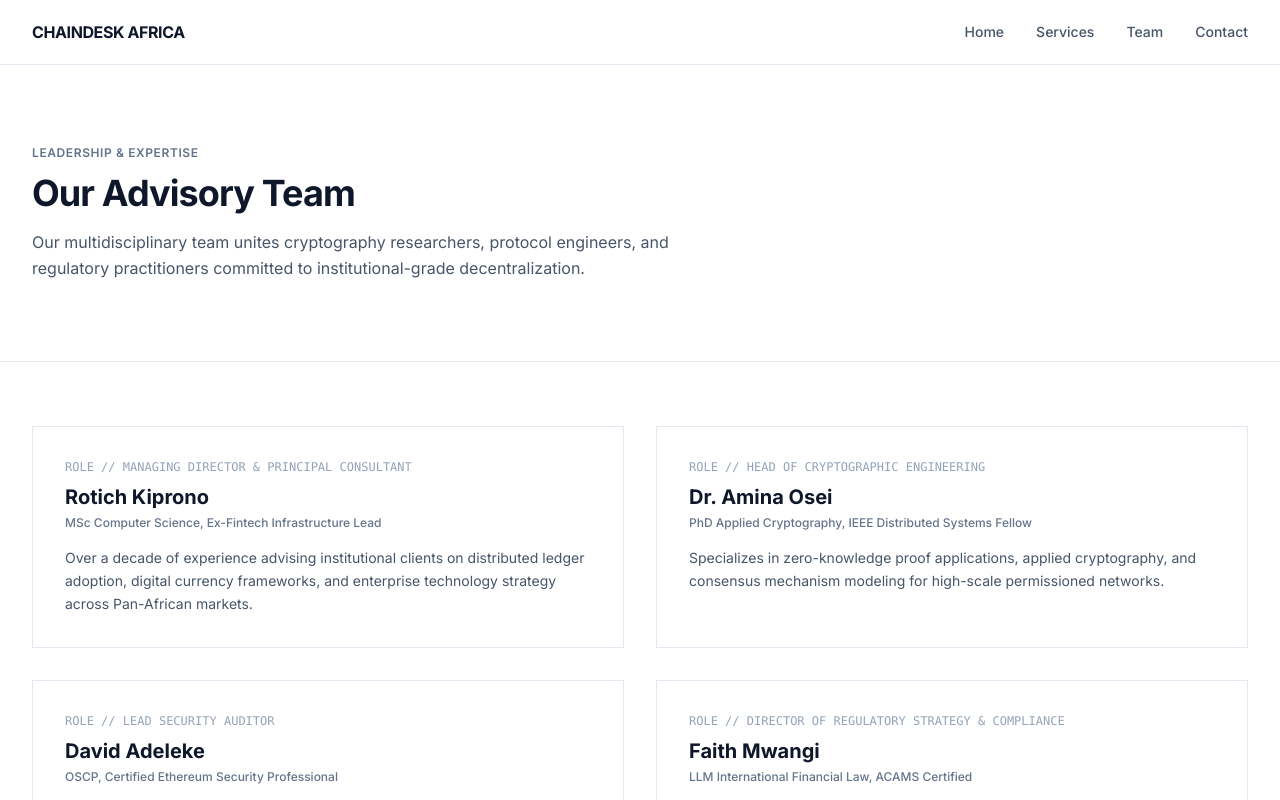
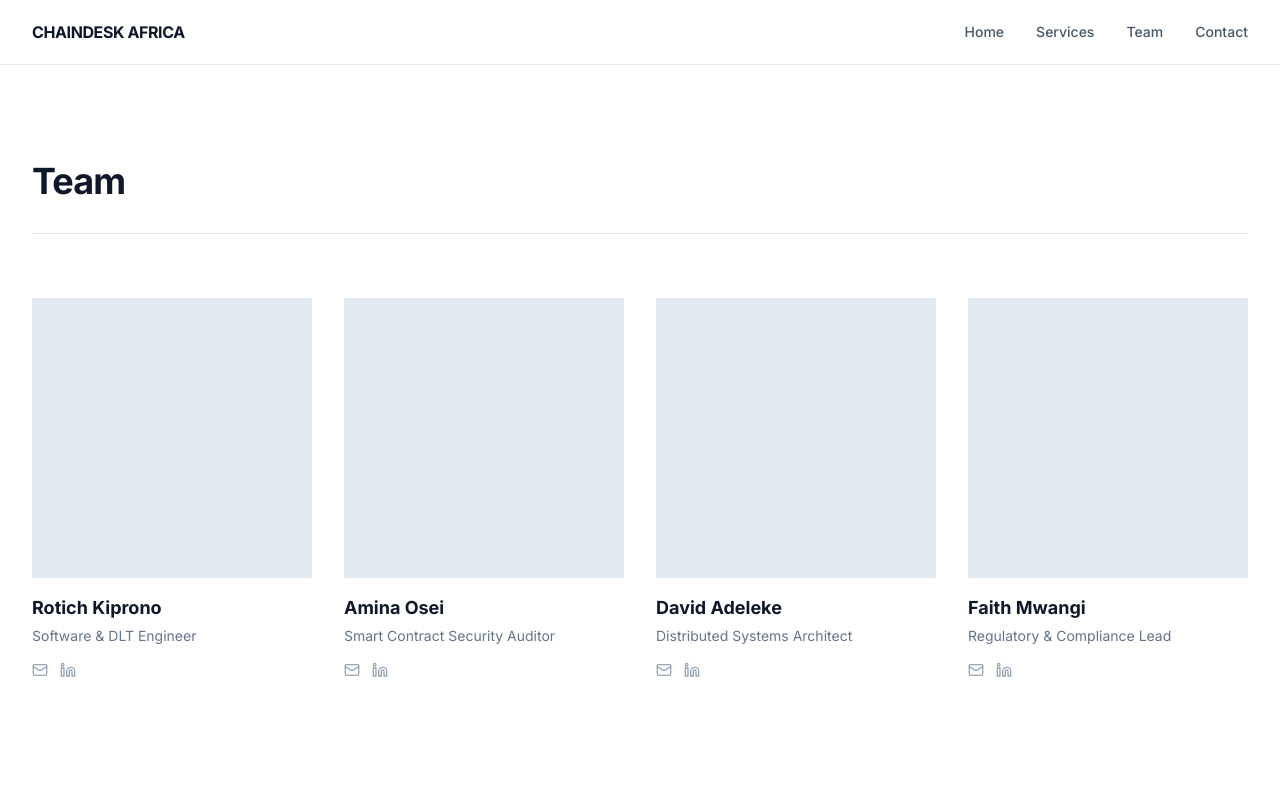
Before and after one commit to Rotichkiprono/ChaindeskAfrica, a Next.js app: page /team in a window 1280 px wide. Shown: the top 800 px of the page. Built offline with nearby package versions, Linux system fonts and the light colour scheme.

Commit message:
feat: implement radically minimalist Team page and configure ESLint

```diff
--- a/app/team/page.tsx
+++ b/app/team/page.tsx
@@ -1,77 +1,81 @@
+import { Mail, Linkedin } from "lucide-react";
+
 export default function TeamPage() {
-  const members = [
+  const team = [
     {
       name: "Rotich Kiprono",
-      role: "Managing Director & Principal Consultant",
-      bio: "Over a decade of experience advising institutional clients on distributed ledger adoption, digital currency frameworks, and enterprise technology strategy across Pan-African markets.",
-      credentials: "MSc Computer Science, Ex-Fintech Infrastructure Lead",
+      title: "Software & DLT Engineer",
+      email: "rotich@chaindesk.africa",
+      linkedin: "https://linkedin.com",
     },
     {
-      name: "Dr. Amina Osei",
-      role: "Head of Cryptographic Engineering",
-      bio: "Specializes in zero-knowledge proof applications, applied cryptography, and consensus mechanism modeling for high-scale permissioned networks.",
-      credentials: "PhD Applied Cryptography, IEEE Distributed Systems Fellow",
+      name: "Amina Osei",
+      title: "Smart Contract Security Auditor",
+      email: "amina@chaindesk.africa",
+      linkedin: "https://linkedin.com",
     },
     {
       name: "David Adeleke",
-      role: "Lead Security Auditor",
-      bio: "Veteran smart contract auditor having secured over $800M in cumulative Total Value Locked (TVL) across EVM and Rust protocols.",
-      credentials: "OSCP, Certified Ethereum Security Professional",
+      title: "Distributed Systems Architect",
+      email: "david@chaindesk.africa",
+      linkedin: "https://linkedin.com",
     },
     {
       name: "Faith Mwangi",
-      role: "Director of Regulatory Strategy & Compliance",
-      bio: "Directs institutional engagement with financial regulators, central banks, and capital markets authorities on digital asset frameworks and sandbox programs.",
-      credentials: "LLM International Financial Law, ACAMS Certified",
+      title: "Regulatory & Compliance Lead",
+      email: "faith@chaindesk.africa",
+      linkedin: "https://linkedin.com",
     },
   ];
 
   return (
-    <div className="bg-white">
-      {/* Header */}
-      <section className="border-b border-slate-200">
-        <div className="max-w-7xl mx-auto px-4 sm:px-6 lg:px-8 py-20">
-          <p className="text-xs font-semibold tracking-wider text-slate-500 uppercase mb-3">
-            Leadership & Expertise
-          </p>
-          <h1 className="text-3xl sm:text-4xl font-bold tracking-tight text-slate-900 mb-4">
-            Our Advisory Team
+    <div className="bg-white min-h-screen py-16 sm:py-24">
+      <div className="max-w-7xl mx-auto px-4 sm:px-6 lg:px-8">
+        <div className="border-b border-slate-200 pb-8 mb-12 sm:mb-16">
+          <h1 className="text-3xl sm:text-4xl font-bold tracking-tight text-slate-900">
+            Team
           </h1>
-          <p className="text-base text-slate-600 max-w-2xl leading-relaxed">
-            Our multidisciplinary team unites cryptography researchers, protocol engineers,
-            and regulatory practitioners committed to institutional-grade decentralization.
-          </p>
         </div>
-      </section>
 
-      {/* Team Grid */}
-      <section className="py-16">
-        <div className="max-w-7xl mx-auto px-4 sm:px-6 lg:px-8">
-          <div className="grid grid-cols-1 md:grid-cols-2 gap-8">
-            {members.map((member, index) => (
-              <div
-                key={index}
-                className="border border-slate-200 p-8 bg-white flex flex-col justify-between"
-              >
-                <div>
-                  <div className="text-xs font-mono text-slate-400 mb-2">
-                    ROLE // {member.role.toUpperCase()}
-                  </div>
-                  <h2 className="text-xl font-bold text-slate-900 mb-1">
+        <div className="grid grid-cols-1 sm:grid-cols-2 md:grid-cols-4 gap-8">
+          {team.map((member, index) => (
+            <div key={index} className="flex flex-col">
+              {/* Grayscale square image placeholder */}
+              <div className="bg-slate-200 aspect-square w-full" />
+
+              {/* Member Name */}
+              <h2 className="text-lg font-bold text-slate-900 mt-4">
                 {member.name}
               </h2>
-                  <p className="text-xs font-medium text-slate-500 mb-4">
-                    {member.credentials}
+
+              {/* Title */}
+              <p className="text-slate-500 text-sm mt-1">
+                {member.title}
               </p>
-                  <p className="text-sm text-slate-600 leading-relaxed">
-                    {member.bio}
-                  </p>
+
+              {/* Social / Contact Icons */}
+              <div className="flex items-center space-x-3 mt-4 text-slate-400">
+                <a
+                  href={`mailto:${member.email}`}
+                  className="hover:text-slate-900 transition-colors"
+                  aria-label={`Email ${member.name}`}
+                >
+                  <Mail className="h-4 w-4" />
+                </a>
+                <a
+                  href={member.linkedin}
+                  target="_blank"
+                  rel="noopener noreferrer"
+                  className="hover:text-slate-900 transition-colors"
+                  aria-label={`${member.name} LinkedIn`}
+                >
+                  <Linkedin className="h-4 w-4" />
+                </a>
               </div>
             </div>
           ))}
         </div>
       </div>
-      </section>
     </div>
   );
 }
--- a/package.json
+++ b/package.json
@@ -19,6 +19,8 @@
     "@types/react": "^18.3.18",
     "@types/react-dom": "^18.3.5",
     "autoprefixer": "^10.4.20",
+    "eslint": "^8.57.1",
+    "eslint-config-next": "^14.2.24",
     "postcss": "^8.5.2",
     "tailwindcss": "^3.4.17",
     "typescript": "^5.7.3"
```
Also changed, not shown: .eslintrc.json (added), 1 other file (tests, documents, lock files or other folders). Lines whose indentation alone changed are shown as unchanged.
